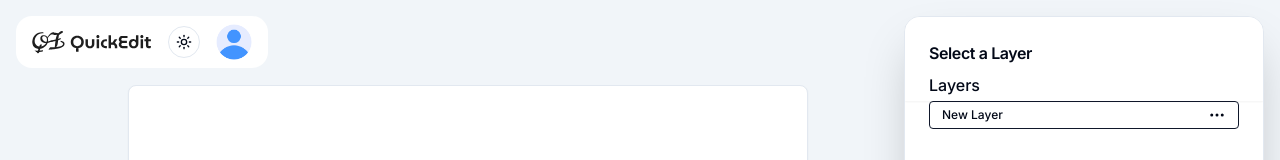
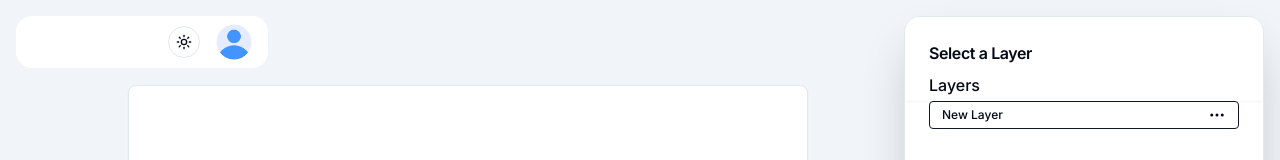
Before and after one commit to emrekaratepe123/Edit, a Next.js app: page / in a window 1280 px wide. Shown: the top 160 px of the page. Built offline with nearby package versions, Linux system fonts and the light colour scheme; no server answers.

Commit message:
fix: correct logo source based on light and dark theme conditions

```diff
--- a/src/components/toolbar/UserActions.tsx
+++ b/src/components/toolbar/UserActions.tsx
@@ -65,7 +65,7 @@ function UserActions() {
   return (
     <div className="p-2 px-4 rounded-2xl text-center flex justify-center items-center gap-4 bg-background w-fit absolute top-4 z-10">
       <Image
-        src={theme === "dark" ? "/logo-full.svg" : "/logo-full-black.svg"}
+        src={theme === "light" ? "/logo-full-black.svg" : "/logo-full.svg"}
         width={120}
         height={36}
         className="rounded-full object-cover shrink-0 text-foreground"
```
